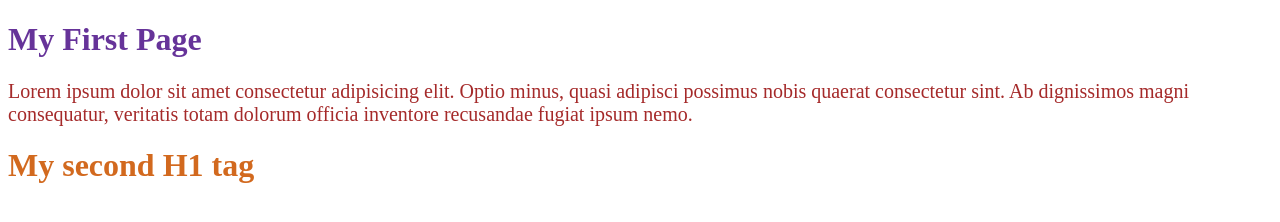
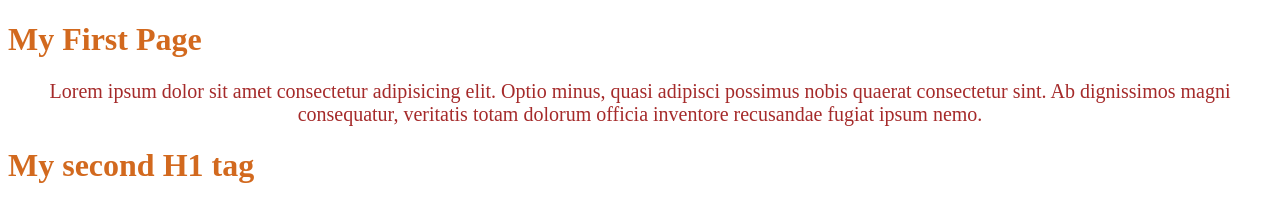
Before and after one commit to IdSausage/ex-css-01, a plain HTML site: page index.html in a window 1280 px wide. Drawn offline with Linux system fonts and the light colour scheme.

Commit message:
4th commituse an external css style

```diff
--- /dev/null
+++ b/css/ex-css-01.css
@@ -0,0 +1,14 @@
+h1 {
+    color: chocolate;
+
+}
+
+p {
+    font-size: 20px;
+    color: brown;
+    text-align: center;
+}
+
+h2 {
+    color: green;
+}
--- a/index.html
+++ b/index.html
@@ -5,27 +5,13 @@
     <!-- <meta charset="UTF-8">
     <meta http-equiv="X-UA-Compatible" content="IE=edge">
     <meta name="viewport" content="width=device-width, initial-scale=1.0"> -->
-
-    <style>
-        h1 {
-            color: chocolate;
-        }
-
-        p {
-            font-size: 20px;
-            color: brown;
-        }
-
-        h2 {
-            color: green;
-        }
-    </style>
     <title>ex-css-01</title>
+    <link rel="stylesheet" href="css/ex-css-01.css">
 </head>
 
 <body>
-    <h1 style="color : rebeccapurple">My First Page</h1>
-    <p style="font-size : 20px;">Lorem ipsum dolor sit amet consectetur adipisicing elit.
+    <h1>My First Page</h1>
+    <p>Lorem ipsum dolor sit amet consectetur adipisicing elit.
         Optio minus, quasi adipisci possimus nobis quaerat consectetur sint. Ab dignissimos magni consequatur,
         veritatis totam dolorum officia
         inventore recusandae fugiat ipsum nemo.
```
